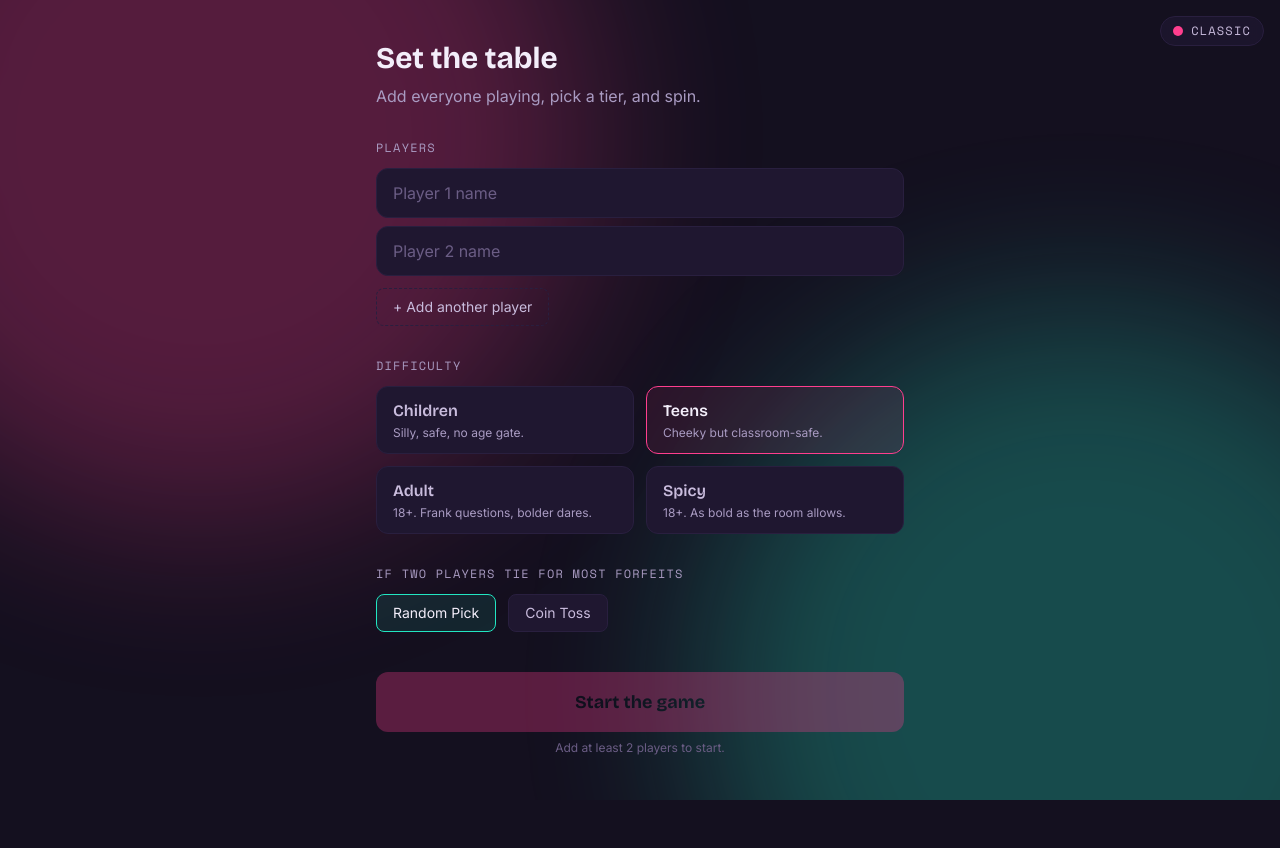
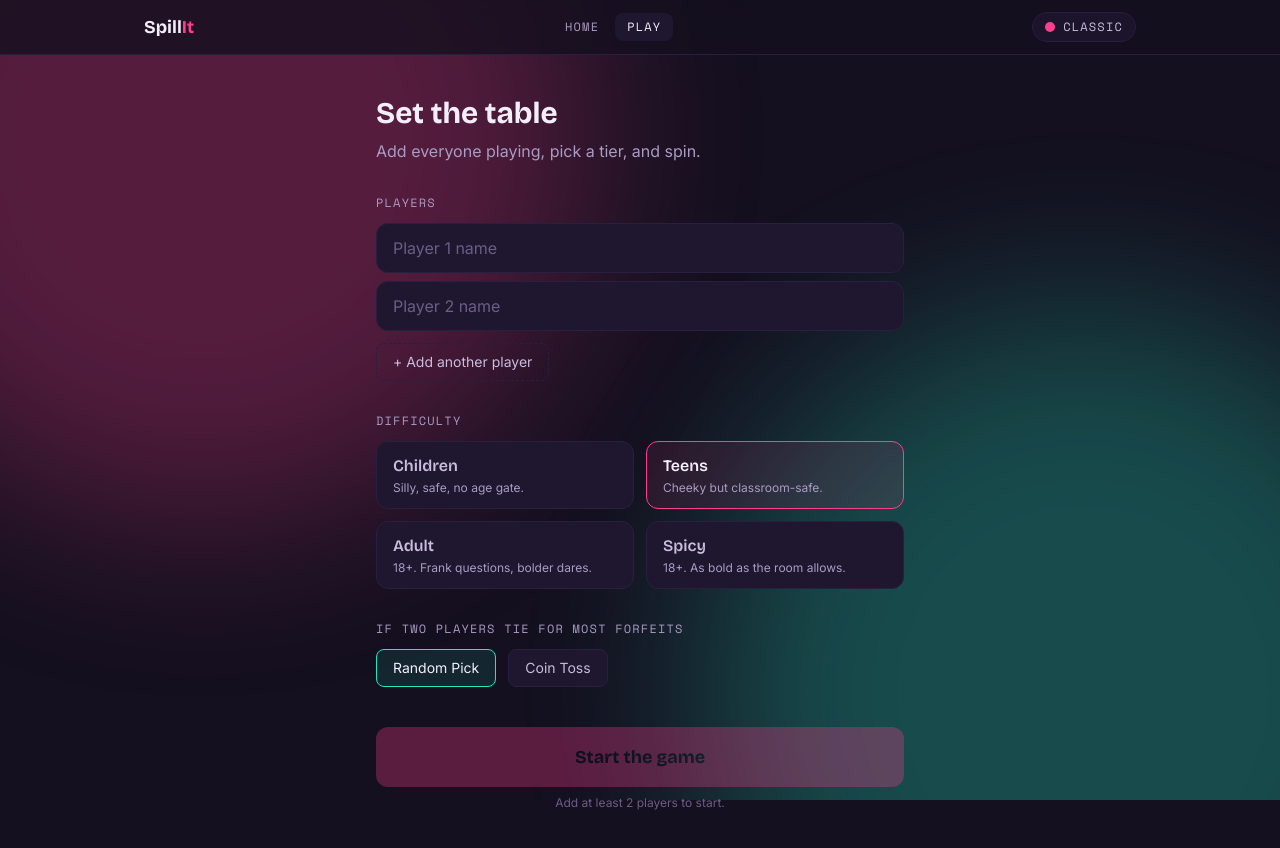
Before and after one commit to Lovkesh-Solanki/Spill-it, a Next.js app in the folder Client/: page /play/local in a window 1280 px wide. Shown: the top 848 px of the page. Before the commit the page ends 800 px from the top, so only its background shows below. Built offline with nearby package versions, Linux system fonts and the light colour scheme.

Commit message:
adding navbar

```diff
--- a/Client/src/app/layout.tsx
+++ b/Client/src/app/layout.tsx
@@ -2,7 +2,7 @@ import type { Metadata } from "next";
 import { Bricolage_Grotesque, Inter, Space_Mono } from "next/font/google";
 import "./globals.css";
 import { ThemeProvider } from "@/contexts/ThemeContext";
-import ThemeSwitcher from "@/components/shared/ThemeSwitcher";
+import Navbar from "@/components/shared/Navbar";
 
 const bricolage = Bricolage_Grotesque({
   variable: "--font-bricolage",
@@ -53,11 +53,9 @@ export default function RootLayout({
       <body className="min-h-full flex flex-col relative">
         <div className="ambient-glow" aria-hidden="true" />
         <ThemeProvider>
-          <div className="fixed right-4 top-4 z-50">
-            <ThemeSwitcher />
-          </div>
           <div className="relative z-10 flex min-h-full flex-col flex-1">
-            {children}
+            <Navbar />
+            <div className="flex flex-1 flex-col">{children}</div>
           </div>
         </ThemeProvider>
       </body>
--- a/Client/src/app/play/local/page.tsx
+++ b/Client/src/app/play/local/page.tsx
@@ -1,7 +1,6 @@
 "use client";
 
 import { useState } from "react";
-import Link from "next/link";
 import { createInitialState, gameReducer, makePlayers } from "@/lib/gameEngine";
 import type { Difficulty, GameState } from "@/lib/types";
 import PlayerSetup from "@/components/local/PlayerSetup";
@@ -38,11 +37,8 @@ export default function LocalGamePage() {
 
   return (
     <div className="mx-auto flex w-full max-w-3xl flex-1 flex-col px-4 pb-16">
-      <header className="flex items-center justify-between py-6">
-        <Link href="/" className="font-display text-lg font-bold text-ink-100">
-          Spill<span className="text-dare">It</span>
-        </Link>
-        {game.screen !== "ended" && (
+      {game.screen !== "ended" && (
+        <div className="flex justify-end py-4">
           <button
             type="button"
             onClick={() => dispatch({ type: "END_GAME" })}
@@ -50,9 +46,8 @@ export default function LocalGamePage() {
           >
             End game
           </button>
-        )}
-      </header>
-
+        </div>
+      )}
       <main className="flex flex-1 flex-col items-center justify-center gap-8">
         {(game.screen === "spin" || game.screen === "choice") && (
           <>
--- /dev/null
+++ b/Client/src/components/shared/Navbar.tsx
@@ -0,0 +1,45 @@
+"use client";
+
+import Link from "next/link";
+import { usePathname } from "next/navigation";
+import ThemeSwitcher from "@/components/shared/ThemeSwitcher";
+
+const LINKS = [
+  { href: "/", label: "Home" },
+  { href: "/play/local", label: "Play" },
+];
+
+export default function Navbar() {
+  const pathname = usePathname();
+
+  return (
+    <header className="sticky top-0 z-40 border-b border-surface-raised bg-void/80 backdrop-blur">
+      <div className="mx-auto flex w-full max-w-5xl items-center justify-between px-4 py-3">
+        <Link href="/" className="font-display text-lg font-bold text-ink-100">
+          Spill<span className="text-dare">It</span>
+        </Link>
+
+        <nav className="hidden items-center gap-1 sm:flex">
+          {LINKS.map((link) => {
+            const active = pathname === link.href;
+            return (
+              <Link
+                key={link.href}
+                href={link.href}
+                className={`rounded-lg px-3 py-1.5 font-mono text-xs uppercase tracking-widest transition ${
+                  active
+                    ? "bg-surface text-ink-100"
+                    : "text-ink-500 hover:text-ink-100"
+                }`}
+              >
+                {link.label}
+              </Link>
+            );
+          })}
+        </nav>
+
+        <ThemeSwitcher />
+      </div>
+    </header>
+  );
+}
```
